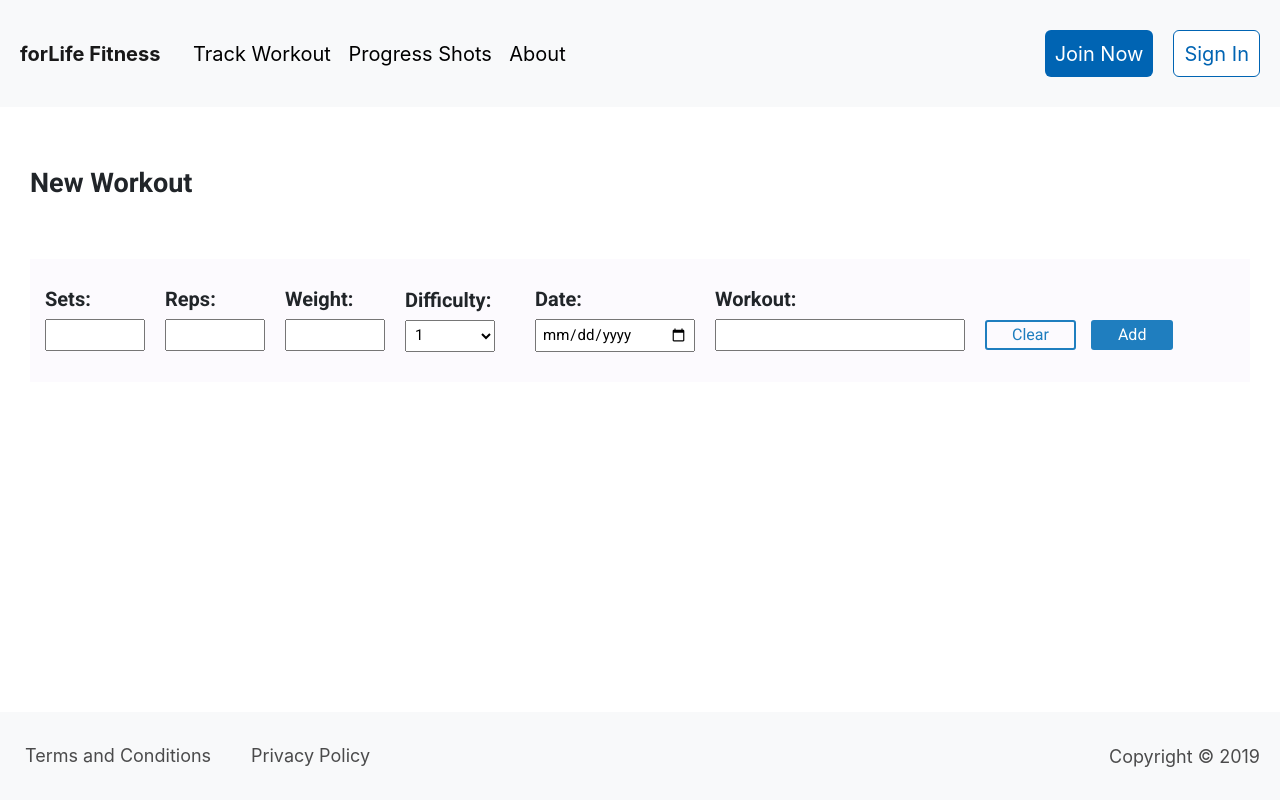
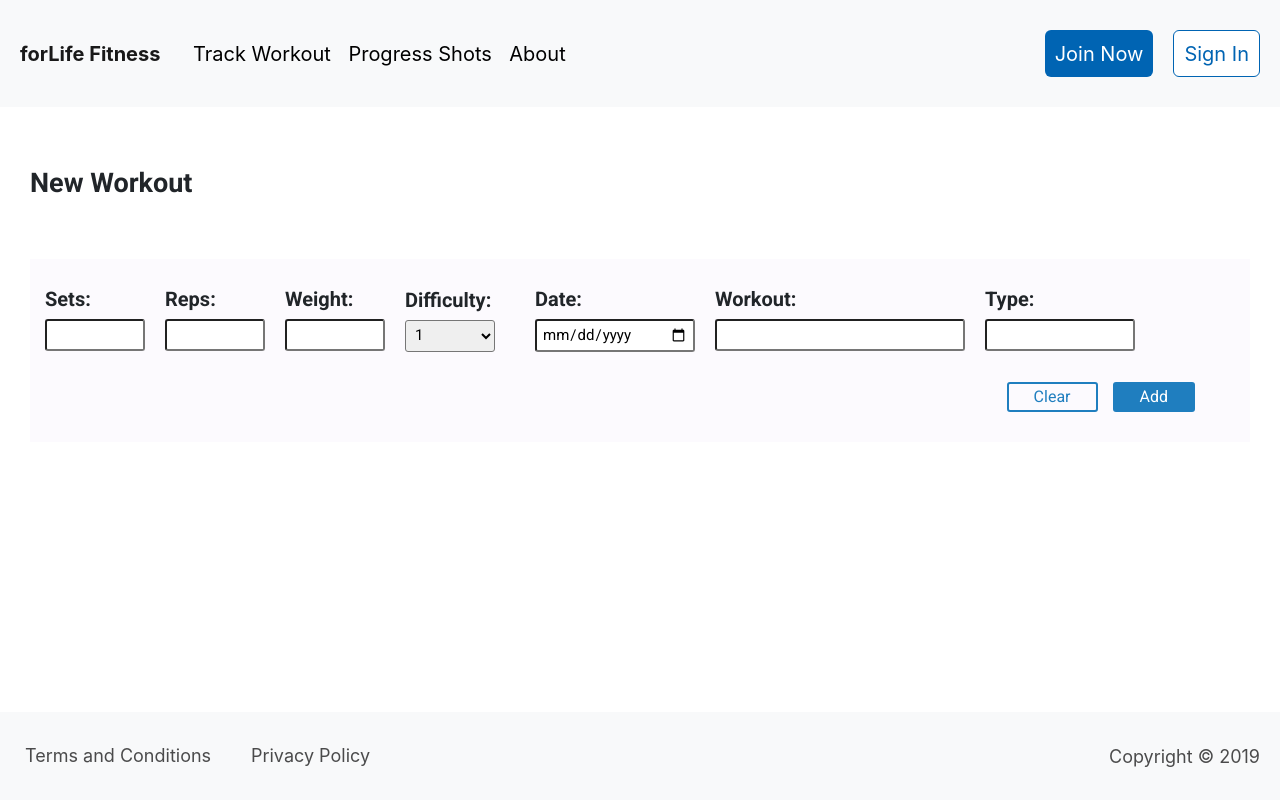
Before and after one commit to bw-weight-lifting-journal/Front-end, a React (Create React App) app in the folder weightlifting-journal/: page / in a window 1280 px wide. Built offline with nearby package versions, Linux system fonts and the light colour scheme.

Commit message:
dashboard started with styling

```diff
--- a/weightlifting-journal/src/App.js
+++ b/weightlifting-journal/src/App.js
@@ -4,12 +4,14 @@ import './App.scss';
 import TopNav from './components/navmenus/Nav';
 import Footer from './components/navmenus/Footer';
 import NewWorkoutForm from './components/NewWorkoutForm';
+import Dashboard from './components/Dashboard';
 
 function App() {
   return (
     <div className="App">
       <TopNav />
       <NewWorkoutForm />
+      {/* <Dashboard /> */}
       <Footer />
     </div>
   );
--- /dev/null
+++ b/weightlifting-journal/src/components/Dashboard.js
@@ -0,0 +1,21 @@
+import React from 'react'
+import './Dashboard.scss'
+
+function Dashboard() {
+    return(
+        <div className='dashboard-page'>
+            <h1 className='title' >Welcome User!</h1>
+            <section className='dashboard'>
+                <div className='mapped-workouts'>
+                    <h2 className='workouts'>Monday, July 29</h2>
+                    <h2 className='workouts'>Push Day</h2>
+                </div>
+                <div className='btn-container'>
+                    <button className='new-workout-btn'>New Workout</button>
+                </div>
+            </section>
+        </div>
+    )
+}
+
+export default Dashboard
--- /dev/null
+++ b/weightlifting-journal/src/components/Dashboard.scss
@@ -0,0 +1,46 @@
+.dashboard-page {
+    margin: 60px 30px;
+
+    .title {
+        font-size: 2.7rem;
+        font-weight: 700;
+        font-family: 'Roboto', sans-serif;
+        // font-family: -apple-system, BlinkMacSystemFont;
+        margin-bottom: 60px;
+    }
+
+    .dashboard {
+        // background-color:
+        border-top: 2px solid #F6F0FD
+    }
+
+    .mapped-workouts {
+        border-bottom: 2px solid #F6F0FD;
+        display: flex;
+        padding: 50px 30px;
+        justify-content: space-between;
+
+        .workouts {
+            font-size: 2.7rem;
+            font-weight: 500;
+            font-family: 'Roboto', sans-serif;
+        }
+    }
+
+    .btn-container {
+        text-align: center;
+
+        .new-workout-btn {
+            margin: 40px auto;
+            border: none;
+            border-radius: 5px;
+            font-size: 2.7rem;
+            font-weight: 500;
+            font-family: 'Roboto', sans-serif;
+            padding: 15px 70px;
+            background-color: #1F7EBF;
+            color: white;
+        }
+    }
+
+}
--- a/weightlifting-journal/src/components/NewWorkoutForm.js
+++ b/weightlifting-journal/src/components/NewWorkoutForm.js
@@ -58,8 +58,18 @@ function NewWorkoutForm() {
                         name='workout'
                     />
                 </label>
-                <button type='reset' className='clear-btn'>Clear</button>
-                <button type='submit' className='add-btn'>Add</button>
+                <label className='form-label'>
+                    Type: <br />
+                    <Field
+                        className='type'
+                        type='text'
+                        name='type'
+                    />
+                </label>
+                <p className='buttons'>
+                    <button type='reset' className='clear-btn'>Clear</button>
+                    <button type='submit' className='add-btn'>Add</button>
+                </p>
             </Form>
         </div>
     )
@@ -73,7 +83,8 @@ const FormikNewWorkoutForm = withFormik({
             weight: '',
             difficulty: '',
             date: '',
-            workout: ''
+            workout: '',
+            type: ''
         }
     },
 
--- a/weightlifting-journal/src/components/NewWorkoutForm.scss
+++ b/weightlifting-journal/src/components/NewWorkoutForm.scss
@@ -24,6 +24,7 @@
         padding: 5px;
         width: 100px;
         margin: 10px 20px 0 0;
+        border-radius: 3px;
     }
 
     .difficulty {
@@ -31,6 +32,7 @@
         padding: 5px;
         width: 90px;
         margin: 10px 40px 0 0;
+        border-radius: 3px;
     }
 
     .date {
@@ -38,6 +40,7 @@
         padding: 5px;
         width: 160px;
         margin: 10px 20px 0 0;
+        border-radius: 3px;
     }
 
     .workout {
@@ -45,7 +48,20 @@
         padding: 5px;
         width: 250px;
         margin: 10px 20px 0 0;
+        border-radius: 3px;
     }
+
+    .type {
+        font-size: 1.5rem;
+        padding: 5px;
+        width: 150px;
+        margin: 10px 20px 0 0;
+        border-radius: 3px;
+    }
+
+    .buttons {
+        text-align: right;
+        margin: 30px 40px 0;
 
         .clear-btn {
             font-size: 1.6rem;
@@ -68,3 +84,4 @@
             border-radius: 3px;
         }
     }
+}
```
Lines whose indentation alone changed are shown as unchanged.
